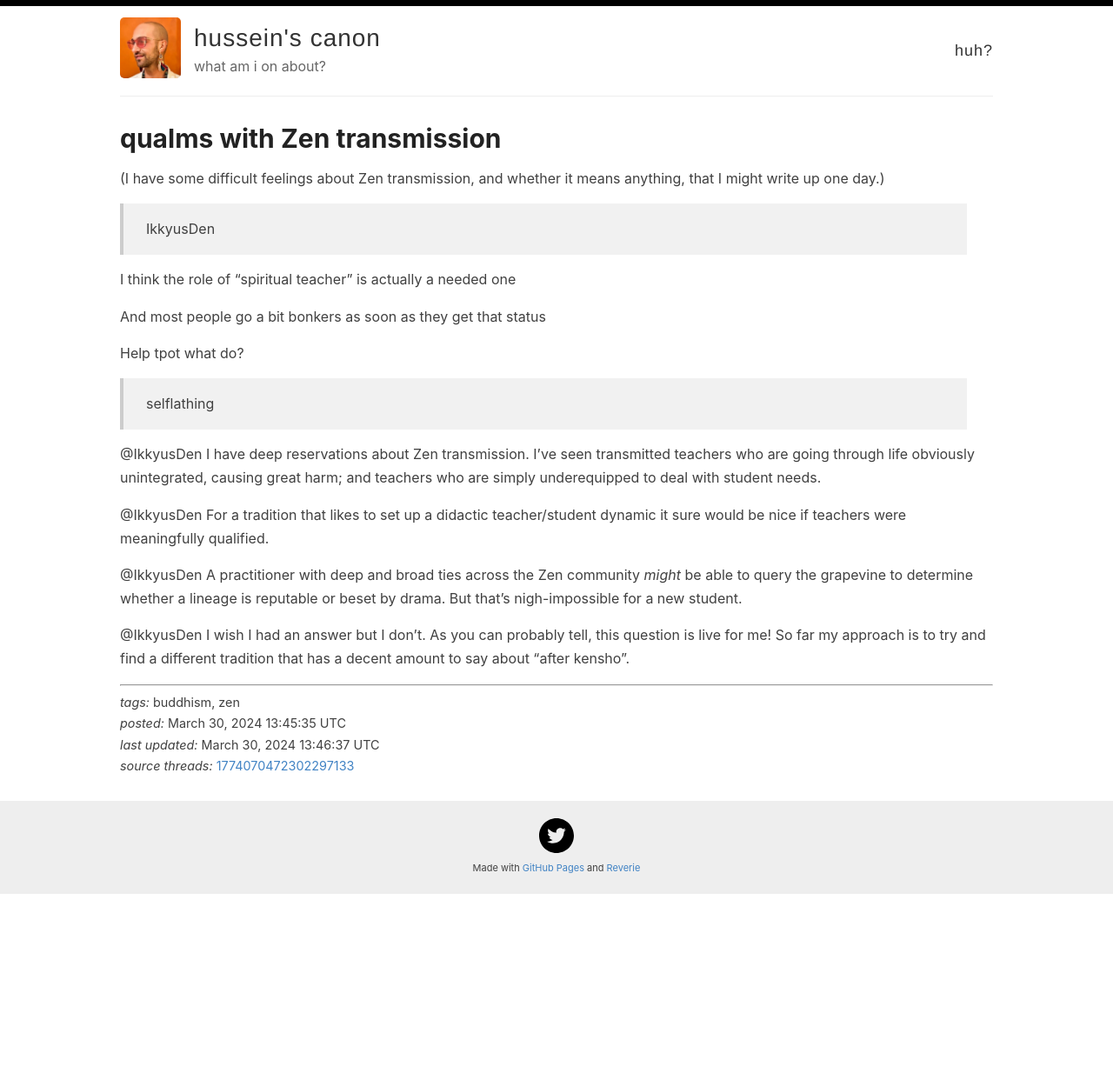
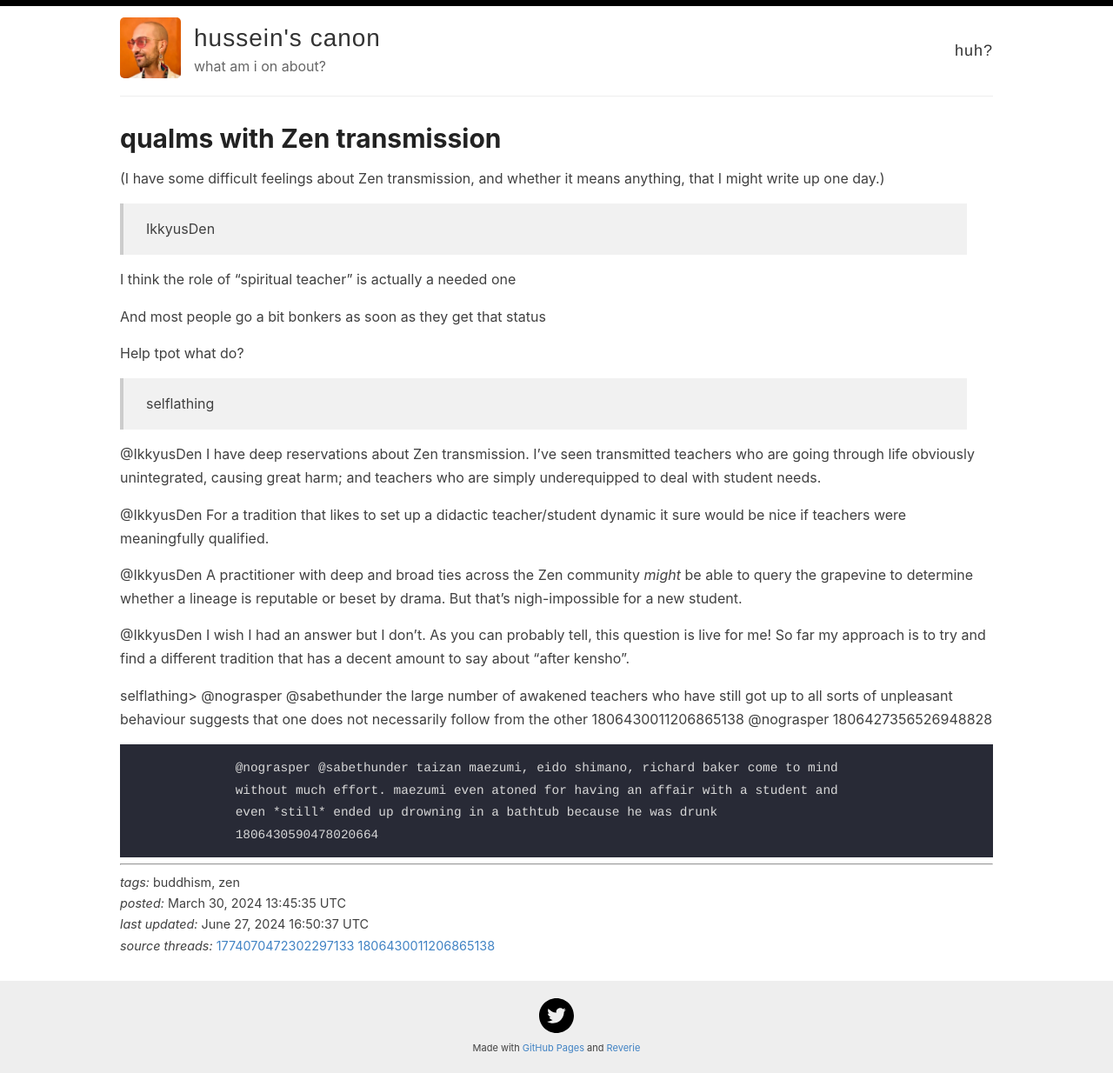
Before and after one commit to helgridly/canonize, a Jekyll site: the page built from drafts/qualms-zen-transmission.md, in a window 1280 px wide. Shown: the whole page at 87% size. Built offline with Jekyll 4.4.1, drawn with Linux system fonts in a browser that asks for light colours; before the commit the page ends 1028 px from its top, so only the background shows below that.

Commit message:
words words words

```diff
--- a/drafts/qualms-zen-transmission.md
+++ b/drafts/qualms-zen-transmission.md
@@ -2,10 +2,10 @@
 layout: canon
 title: qualms with Zen transmission
 creation_date: 2024-03-30 13:45:35+00:00
-last_updated: 2024-03-30 13:46:37+00:00
-mentions: ['IkkyusDen']
+last_updated: 2024-06-27 16:50:37+00:00
+mentions: ['IkkyusDen', 'sabethunder']
 tags: ['buddhism', 'zen']
-sources: ['1774070472302297133']
+sources: ['1774070472302297133', '1806430011206865138']
 ---
 
 (I have some difficult feelings about Zen transmission, and whether it means anything, that I might write up one day.)
@@ -27,3 +27,14 @@ Help tpot what do?
 @IkkyusDen A practitioner with deep and broad ties across the Zen community *might* be able to query the grapevine to determine whether a lineage is reputable or beset by drama. But that's nigh-impossible for a new student.
 
 @IkkyusDen I wish I had an answer but I don't. As you can probably tell, this question is live for me! So far my approach is to try and find a different tradition that has a decent amount to say about "after kensho".
+
+
+selflathing>     @nograsper @sabethunder the large number of awakened teachers who have still got up
+                 to all sorts of unpleasant behaviour suggests that one does not necessarily follow
+                 from the other
+                 1806430011206865138 @nograsper 1806427356526948828
+
+                 @nograsper @sabethunder taizan maezumi, eido shimano, richard baker come to mind
+                 without much effort. maezumi even atoned for having an affair with a student and
+                 even *still* ended up drowning in a bathtub because he was drunk
+                 1806430590478020664
```
Also changed, not shown: canon/reb-ruins-hiccups.md (+7 -1 lines), contents.json (+1 -1 lines), drafts/qualms-large-accounts.md (added, +59 -0 lines).
